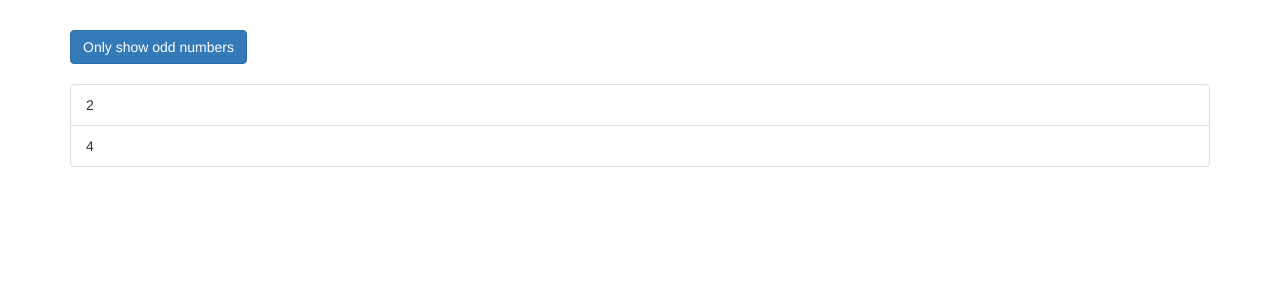
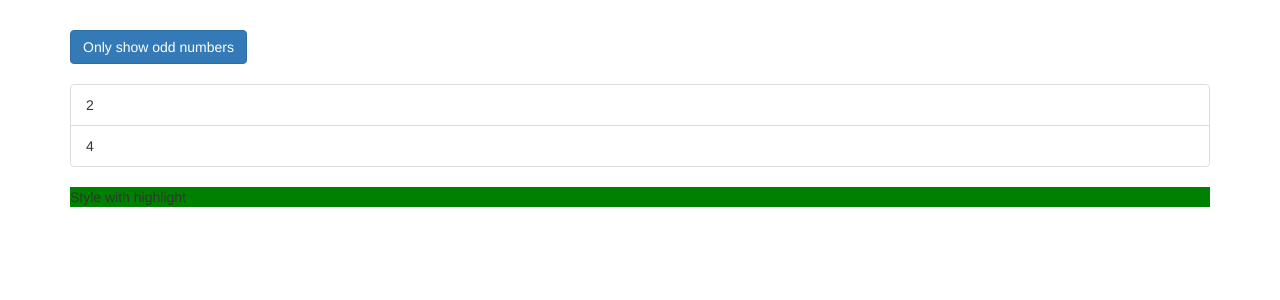
Before and after one commit to stephaniesmith/directives-start, an Angular app: page / in a window 1280 px wide. Shown: the top 300 px of the page. Built offline with nearby package versions, Linux system fonts and the light colour scheme.

Commit message:
applying directive to an element

```diff
--- a/src/app/app.component.html
+++ b/src/app/app.component.html
@@ -28,6 +28,7 @@
       <ng-template [ngIf]="onlyOdd">
         <p>Only odd</p>
       </ng-template>
+      <p appBasicHighlight>Style with highlight</p>
     </div>
   </div>
 </div>
--- a/src/app/app.module.ts
+++ b/src/app/app.module.ts
@@ -4,10 +4,12 @@ import { FormsModule } from '@angular/forms';
 import { HttpModule } from '@angular/http';
 
 import { AppComponent } from './app.component';
+import { BasicHighlightDirective } from './basic-highlight/basic-highlight.directive';
 
 @NgModule({
   declarations: [
-    AppComponent
+    AppComponent,
+    BasicHighlightDirective
   ],
   imports: [
     BrowserModule,
```
